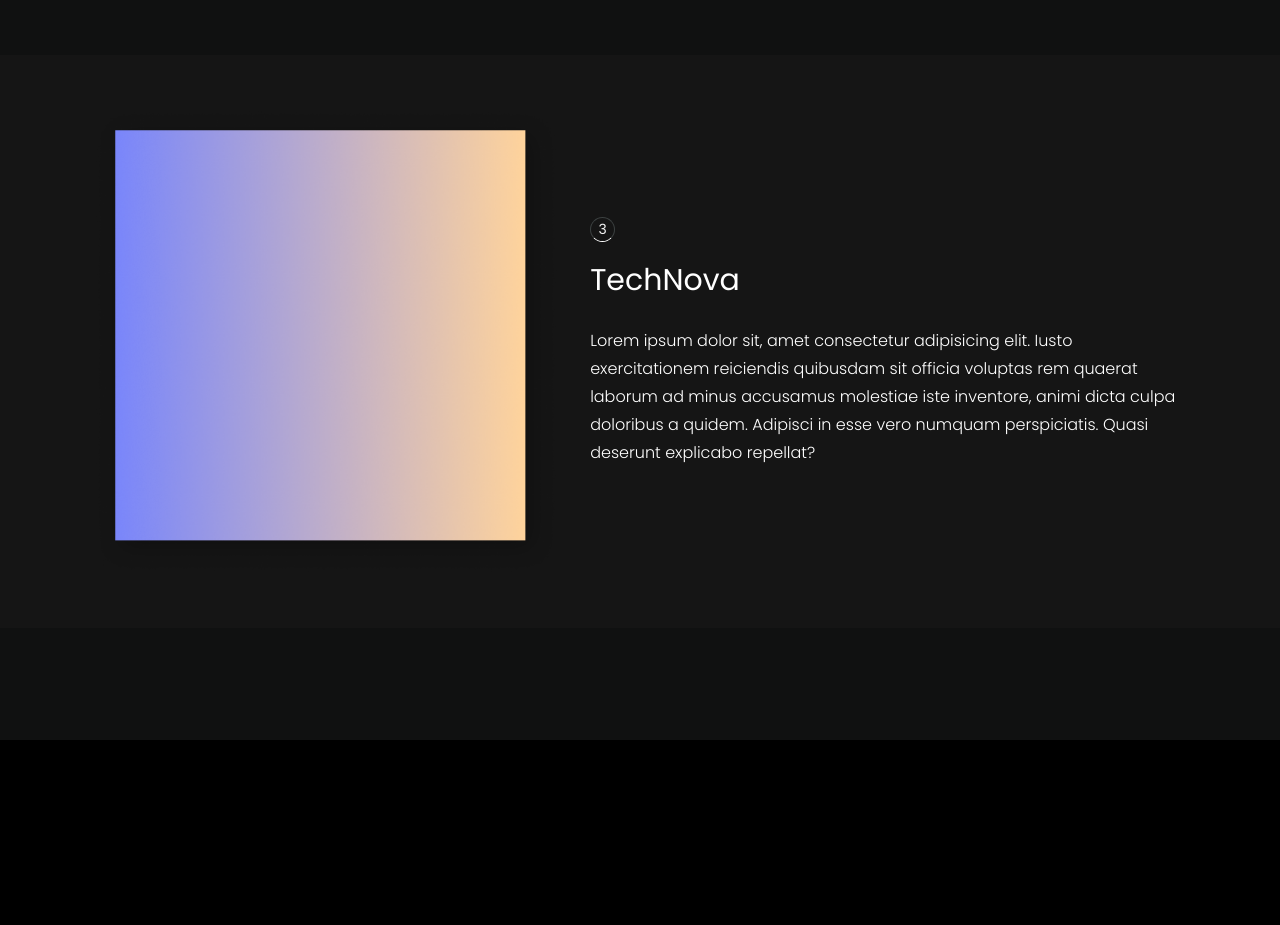
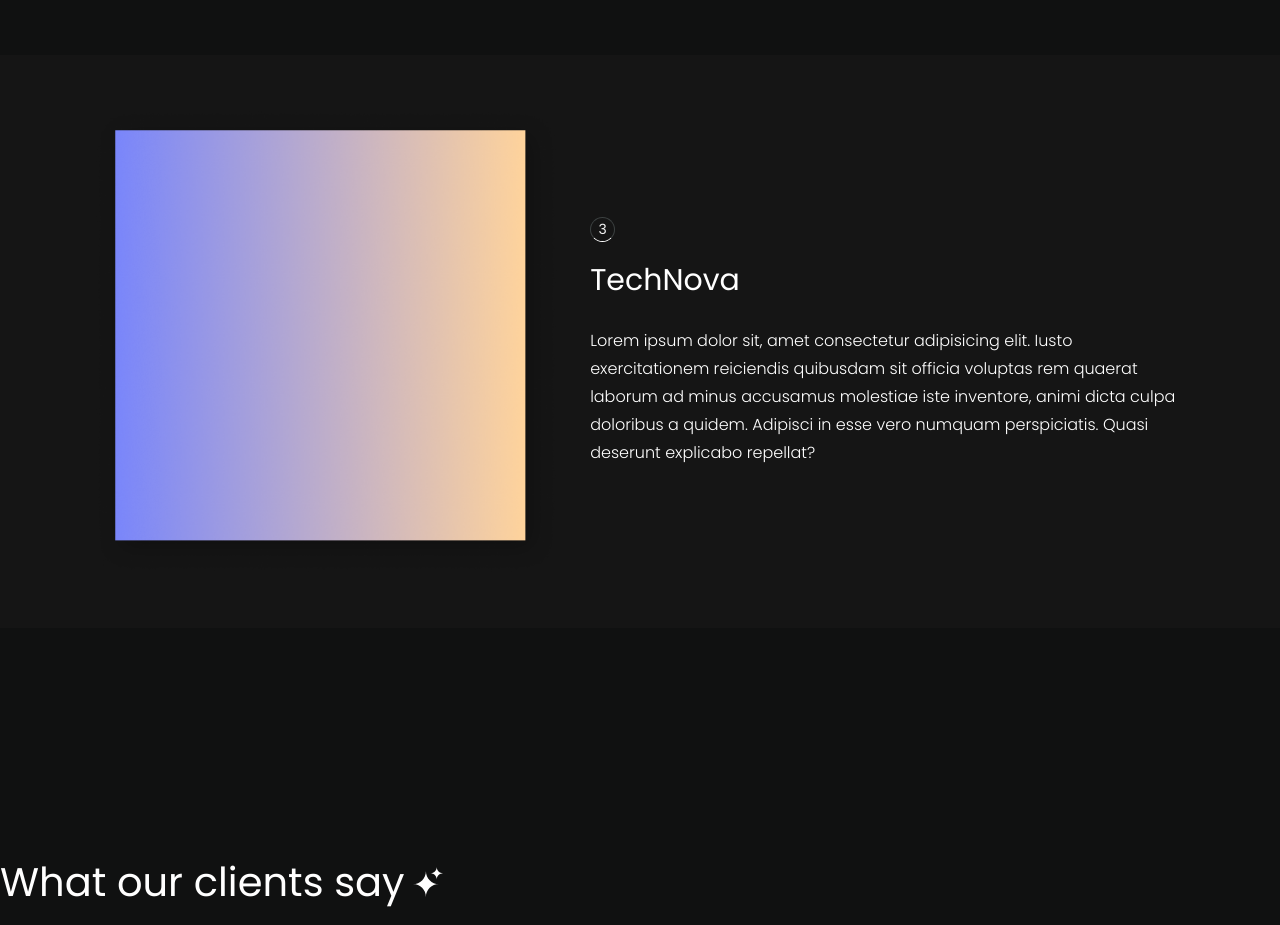
Before and after one commit to shahidul1920/davinch, a React (Vite) app: page / in a window 1280 px wide. Shown: the part 3280-4205 px from the top of the page. Before the commit the page ends 3371 px from the top, so only its background shows below. Built offline with nearby package versions, Linux system fonts and the light colour scheme.

Commit message:
Add Testimonials section with client feedback
Introduced a new Testimonials component displaying client feedback and integrated it into the main App. Also added a cots.png image asset for use in the testimonials display.

```diff
--- a/src/App.jsx
+++ b/src/App.jsx
@@ -3,6 +3,7 @@
 import Hero from './components/Hero'
 import WorkProcess from './components/WorkProcess'
 import Featured from './components/Featured'
+import Testimonials from './components/Testimonials'
 
 
 const App = () => {
@@ -12,6 +13,7 @@
       <Hero />
       <WorkProcess />
       <Featured />
+      <Testimonials />
     </div>
   )
 }
--- /dev/null
+++ b/src/components/Testimonials.jsx
@@ -0,0 +1,67 @@
+import React from 'react'
+import Heading from '../UIs/Heading'
+
+const Testimonials = () => {
+    const testimonials =[
+        {
+            id: 1,
+            image: "https://static.vecteezy.com/system/resources/thumbnails/009/292/244/small/default-avatar-icon-of-social-media-user-vector.jpg",
+            name: "John Doe",
+            position: "CEO, Company A",
+            feedback: "Lorem ipsum dolor sit amet, consectetur adipiscing elit. Proin ac erat vel velit efficitur tincidunt. labore et dolore magna aliqua. Ut enim ad minim veniam."
+        },
+        {
+            id: 2,
+            image: "https://static.vecteezy.com/system/resources/thumbnails/009/292/244/small/default-avatar-icon-of-social-media-user-vector.jpg",
+            name: "Jane Smith",
+            position: "Marketing Manager, Company B",
+            feedback: "Sed do eiusmod tempor incididunt ut labore et dolore magna aliqua. Ut enim ad minim veniam. labore et dolore magna aliqua. Ut enim ad minim veniam."
+        },
+        {
+            id: 3,
+            image: "https://static.vecteezy.com/system/resources/thumbnails/009/292/244/small/default-avatar-icon-of-social-media-user-vector.jpg",
+            name: "Mike Johnson",
+            position: "CTO, Company C",
+            feedback: "Duis aute irure dolor in reprehenderit in voluptate velit esse cillum dolore eu fugiat nulla pariatur. labore et dolore magna aliqua. Ut enim ad minim veniam."
+        },
+        {
+            id: 4,
+            image: "https://static.vecteezy.com/system/resources/thumbnails/009/292/244/small/default-avatar-icon-of-social-media-user-vector.jpg",
+            name: "Emily Davis",
+            position: "Product Manager, Company D",
+            feedback: "Excepteur sint occaecat cupidatat non proident, sunt in culpa qui officia deserunt mollit anim id est laborum. labore et dolore magna aliqua. Ut enim ad minim veniam."
+        }
+    ]
+  return (
+    <div>
+        <div className="bg-[var(--dark)] py-28 text-white">
+            <section className="container mx-auto">
+                <Heading>What our clients say</Heading>
+                <div className='grid gap-12 grid-cols-2 mt-16'>
+                    {testimonials.map((testimonial)=>(
+                        <div key={testimonial.id} className='rounded-4xl pt-1 pl-1 bg-amber-50'>
+                            <div className='bg-[var(--dark)] p-8 rounded-4xl'>
+                                <div className="images flex items-center justify-between">
+                                    <div className="profile flex items-center gap-4">
+                                        <img className='w-[80px] h-[80px] rounded-full object-cover border-2 border-amber-50' src={testimonial.image} alt={testimonial.name} />
+                                        <div className="names">
+                                            <h4 className='text-[18px] font-semibold'>{testimonial.name}</h4>
+                                            <p className='text-[14px]'>{testimonial.position}</p>
+                                        </div>
+                                    </div>
+                                    <img src="./cots.png" alt="" />
+                                </div>
+                                <div className="feedback mt-6">
+                                    <p className='text-[16px] font-light leading-7'>{testimonial.feedback}</p>
+                                </div>
+                            </div>
+                        </div>
+                    ))}
+                </div>
+            </section>
+        </div>
+    </div>
+  )
+}
+
+export default Testimonials
```
Also changed, not shown: public/cots.png (added).
